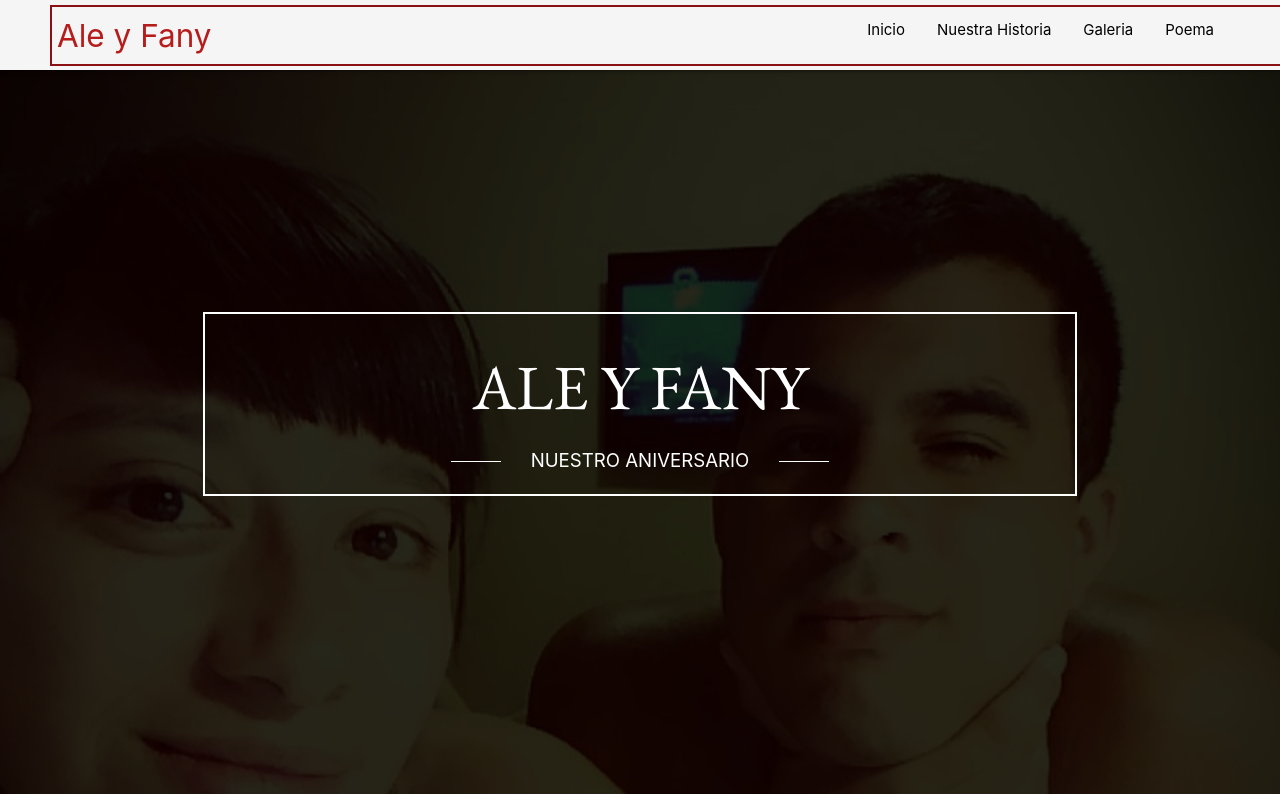
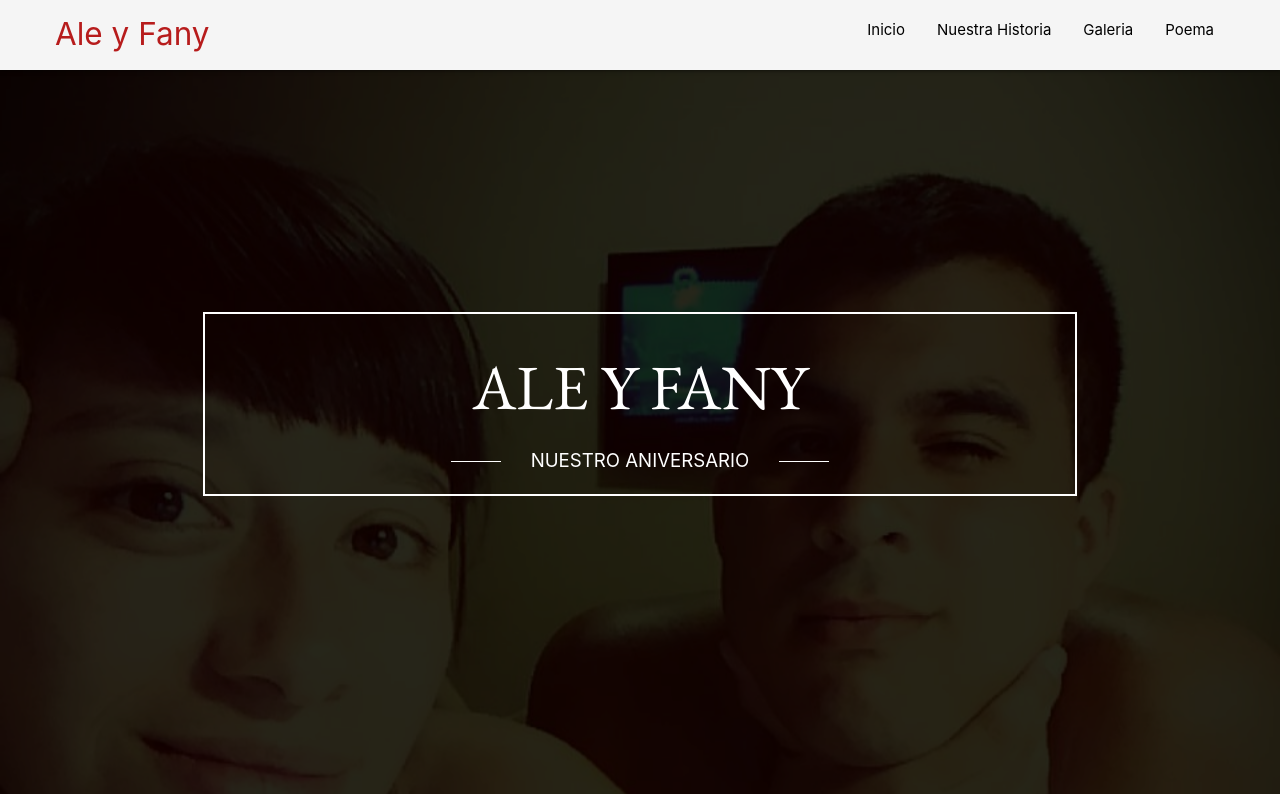
Before and after one commit to aleyfany/aleyfany, a plain HTML site: page index.html in a window 1280 px wide. Shown: the top 800 px of the page. Drawn offline with Linux system fonts and the light colour scheme; some packages are replaced by stand-ins of ours; a script that the page names is missing.

Commit message:
Update app.css

```diff
--- a/content/css/app.css
+++ b/content/css/app.css
@@ -134,7 +134,7 @@ body h1{
     margin-top: 5px;
     padding: 5px;
     color: #b71c1c;
-    border: #8b1014 solid 2px;
+    //border: #8b1014 solid 2px;
     width: 100%;
 }
 
```
